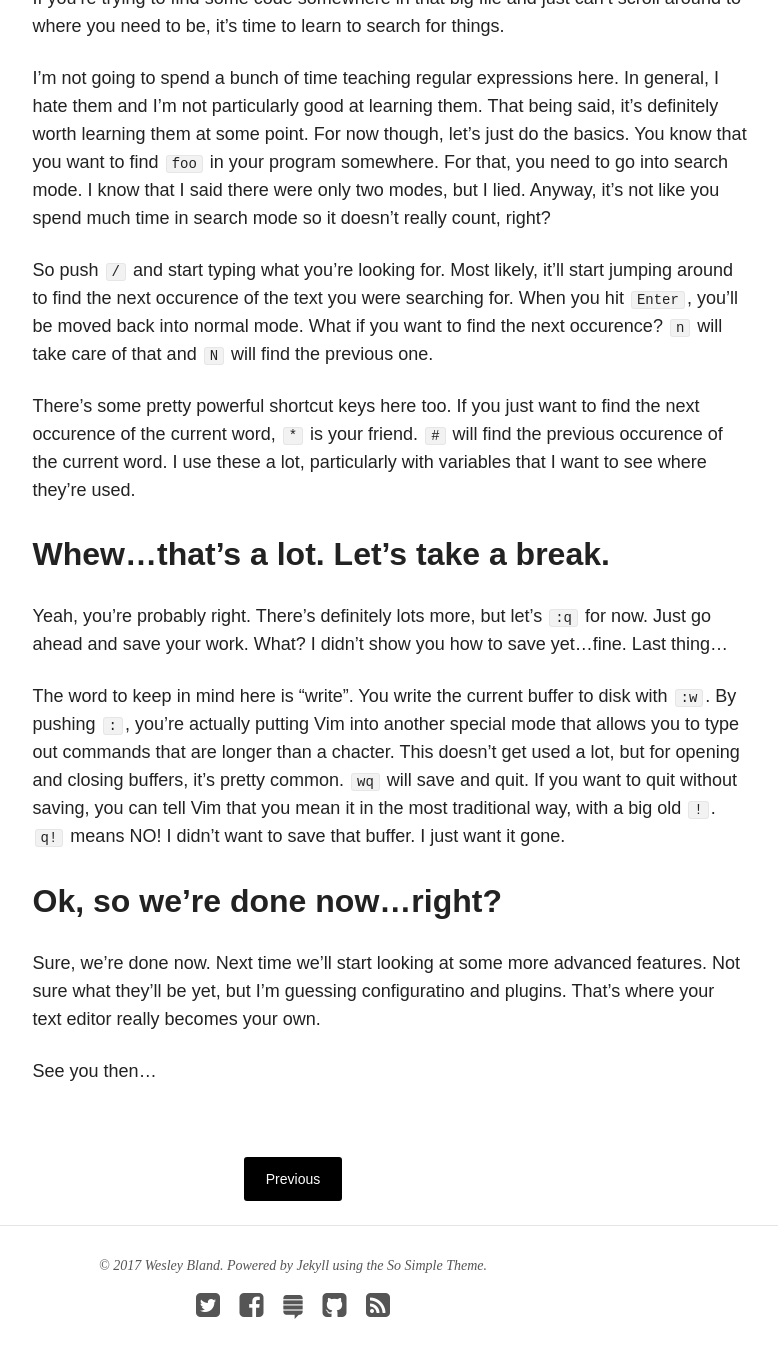
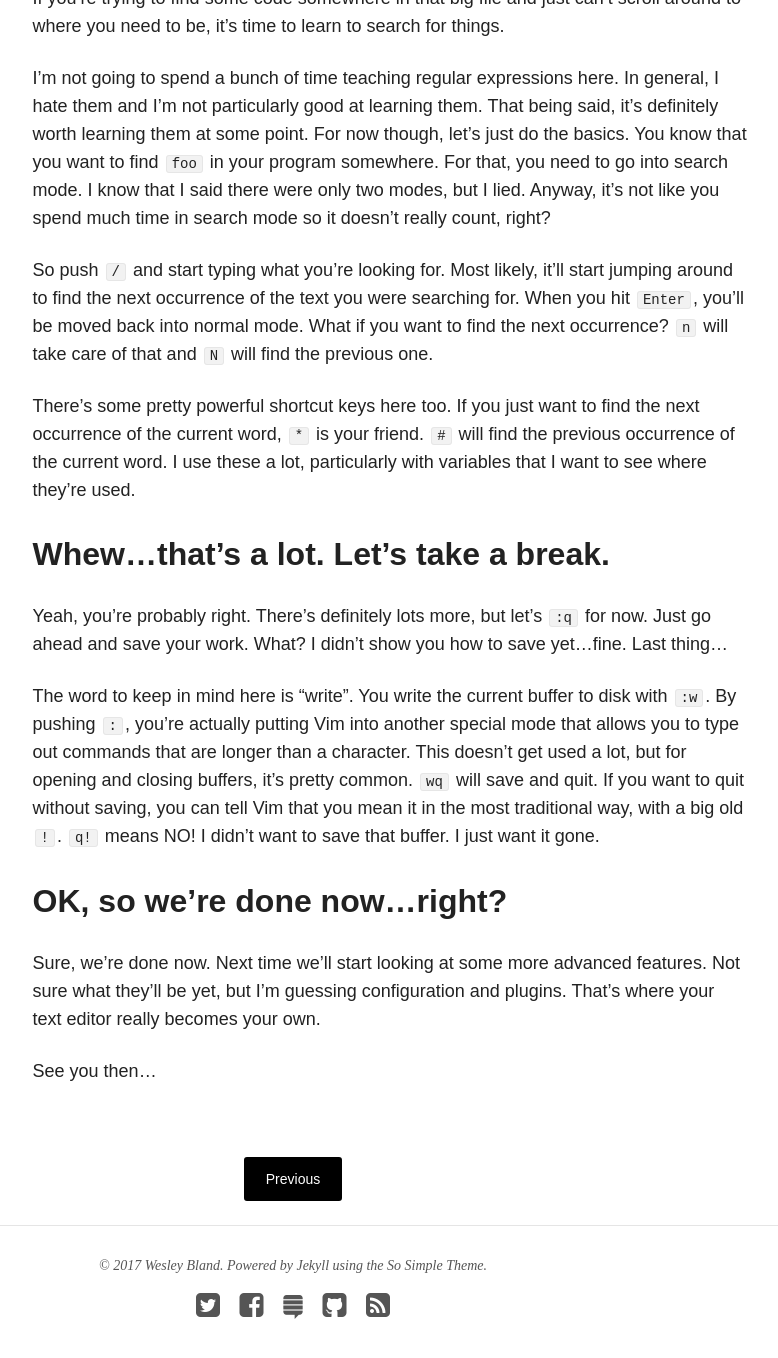
Before and after one commit to wesbland/wesbland.github.io, a Jekyll site: the page built from _posts/blog/2017-04-17-intro-to-vim.md, in a window 1280 px wide and 1400 px high, scrolled down 4446 px. Shown: the top 1358 px of the window, without its empty margins (347-1125 px from the left). Built offline with Jekyll 4.4.1, drawn with Linux system fonts in a browser that asks for light colours; nearby versions of some CDN libraries; some of the changed text lies outside the part shown.

Commit message:
Fix spelling mistakes on intro-to-vim

```diff
--- a/_posts/blog/2017-04-17-intro-to-vim.md
+++ b/_posts/blog/2017-04-17-intro-to-vim.md
@@ -100,7 +100,7 @@
 Sometimes you just want to go to the top of the buffer and `gg` will take you
 there. `G` will also drop you to the end of the file.
 
-## Ok, now I want to actually type something
+## OK, now I want to actually type something
 
 You've spent all this time figuring out where you want your cursor to be. It's
 probably time to actually write some code. Push `i` (insert) and you're now in
@@ -162,14 +162,14 @@
 search mode so it doesn't really count, right?
 
 So push `/` and start typing what you're looking for. Most likely, it'll start
-jumping around to find the next occurence of the text you were searching for.
+jumping around to find the next occurrence of the text you were searching for.
 When you hit `Enter`, you'll be moved back into normal mode. What if you want to
-find the next occurence? `n` will take care of that and `N` will find the
+find the next occurrence? `n` will take care of that and `N` will find the
 previous one.
 
 There's some pretty powerful shortcut keys here too. If you just want to find
-the next occurence of the current word, `*` is your friend. `#` will find the
-previous occurence of the current word. I use these a lot, particularly with
+the next occurrence of the current word, `*` is your friend. `#` will find the
+previous occurrence of the current word. I use these a lot, particularly with
 variables that I want to see where they're used.
 
 ## Whew...that's a lot. Let's take a break.
@@ -180,16 +180,16 @@
 
 The word to keep in mind here is "write". You write the current buffer to disk
 with `:w`. By pushing `:`, you're actually putting Vim into another special mode
-that allows you to type out commands that are longer than a chacter. This
+that allows you to type out commands that are longer than a character. This
 doesn't get used a lot, but for opening and closing buffers, it's pretty common.
 `wq` will save and quit. If you want to quit without saving, you can tell Vim
 that you mean it in the most traditional way, with a big old `!`. `q!` means NO!
 I didn't want to save that buffer. I just want it gone.
 
-## Ok, so we're done now...right?
+## OK, so we're done now...right?
 
 Sure, we're done now. Next time we'll start looking at some more advanced
-features. Not sure what they'll be yet, but I'm guessing configuratino and
+features. Not sure what they'll be yet, but I'm guessing configuration and
 plugins. That's where your text editor really becomes your own.
 
 See you then...
```
